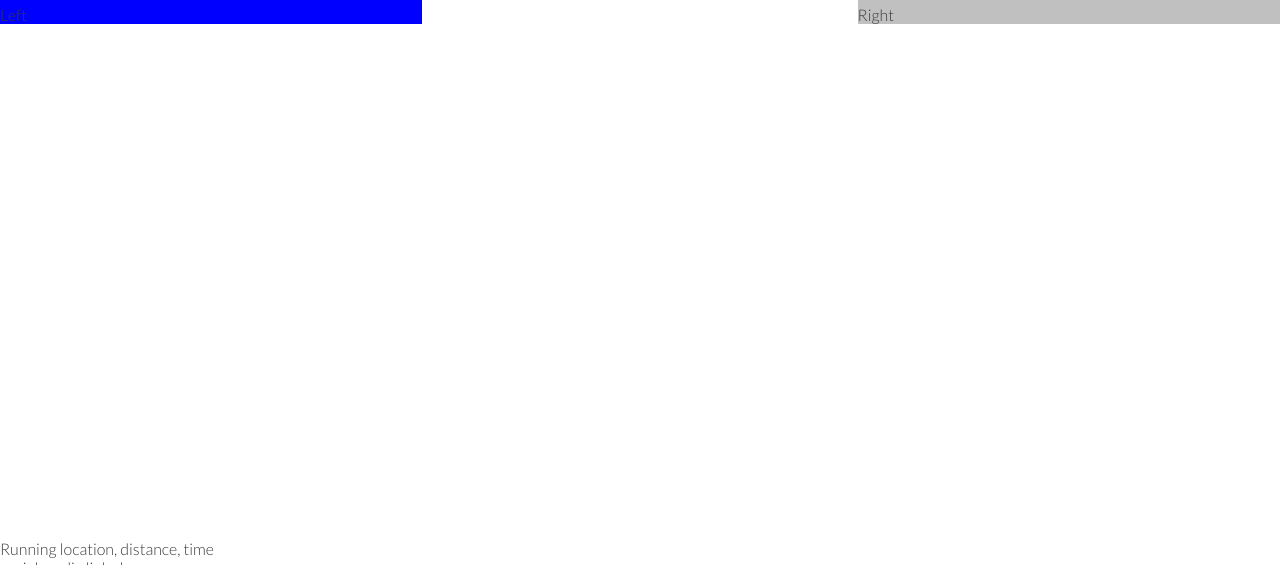
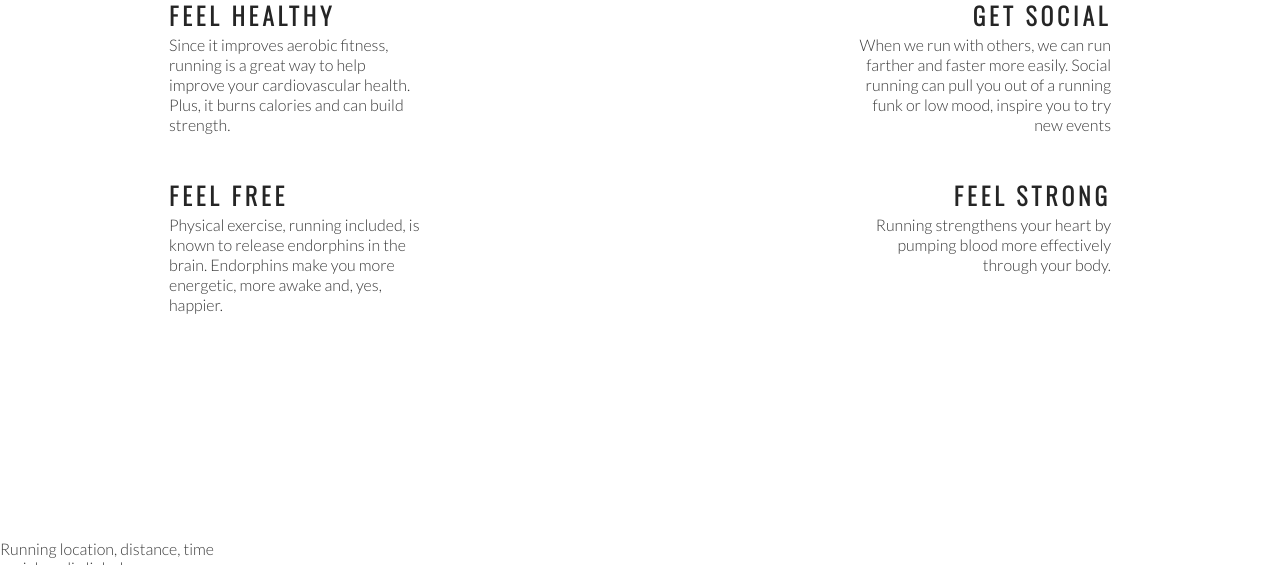
Before and after one commit to MollyAdamsson/love-running, a plain HTML site: page index.html in a window 1280 px wide. Shown: the part 736-1301 px from the top of the page. Drawn offline with nearby package versions, Linux system fonts and the light colour scheme.

Commit message:
Add right about content and style

```diff
--- a/css/style.css
+++ b/css/style.css
@@ -108,13 +108,12 @@ h1, h2 {
     padding-top: 30px;
     width: 33%;
     float: left;
-    background-color: blue;
+
 }
 #right-about {
     padding-top: 30px;
     width: 33%;
     float: right;
-    background-color: silver;
 }
 
 #center-about {
@@ -122,3 +121,31 @@ h1, h2 {
     margin: 0 auto;
     background-color: green;
 }
+
+hr {
+    border-top: 1 px solid #3a3a3a;
+    width: 100%;
+    margin: 5px;
+}
+.left-about-heading {
+    width: 60%;
+    float: right;
+    line-height: 20px;
+    clear: both;
+    margin-bottom: 50px;
+}
+.right-about-heading {
+    width: 60%;
+    float: left;
+    line-height: 20px;
+    clear: both;
+    margin-bottom: 50px;
+}
+.right-about-heading h2 {
+    text-align: right;
+
+}
+.right-about-heading p {
+    text-align: right;
+
+}
--- a/index.html
+++ b/index.html
@@ -38,9 +38,34 @@
     </section>
     <section id="club-ethos">
         <h1>Why love running with us?</h1>
-        <div id="left-about">Left</div>
-        <div id="right-about">Right</div>
-        <div id="center-about">Center</div>
+        <div id="left-about">
+            <div class="left-about-heading">
+                <h2>Feel Healthy</h2>
+                <hr>
+                <p>Since it improves aerobic fitness, running is a great way to help improve your cardiovascular health. Plus, it burns calories and can build strength.</p>
+            </div>
+                <div class="left-about-heading">
+                    <h2>Feel Free</h2>
+                    <hr>
+                    <p>Physical exercise, running included, is known to release endorphins in the brain. Endorphins make you more energetic, more awake and, yes, happier.</p>
+                </div>
+
+        </div>
+        <div id="right-about">
+            <div class="right-about-heading">
+                <h2>Get Social</h2>
+                <hr>
+                <p>When we run with others, we can run farther and faster more easily. Social running can pull you out of a running funk or low mood, inspire you to try new events</p>
+            </div>
+            <div class="right-about-heading">
+                <h2>Feel Strong</h2>
+                <hr>
+                <p>Running strengthens your heart by pumping blood more effectively through your body.</p>
+            </div>
+        </div>
+        <div id="center-about">
+
+        </div>
 
     </section>
     <section>Running location, distance, time
```
